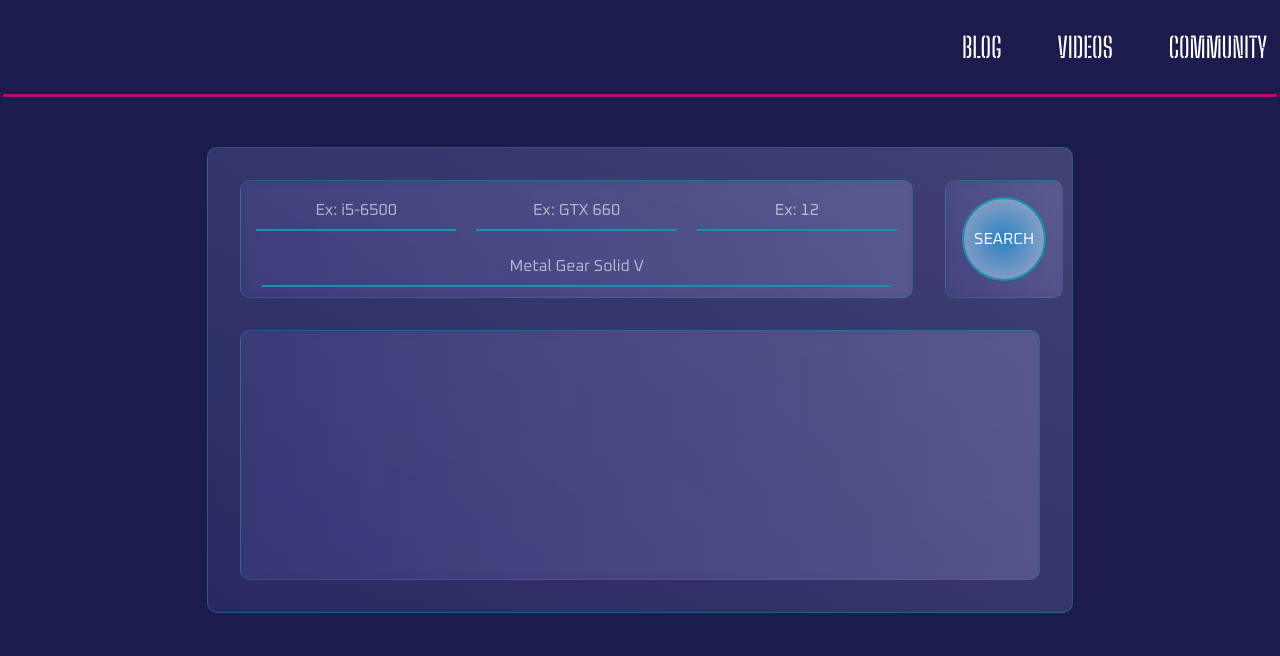
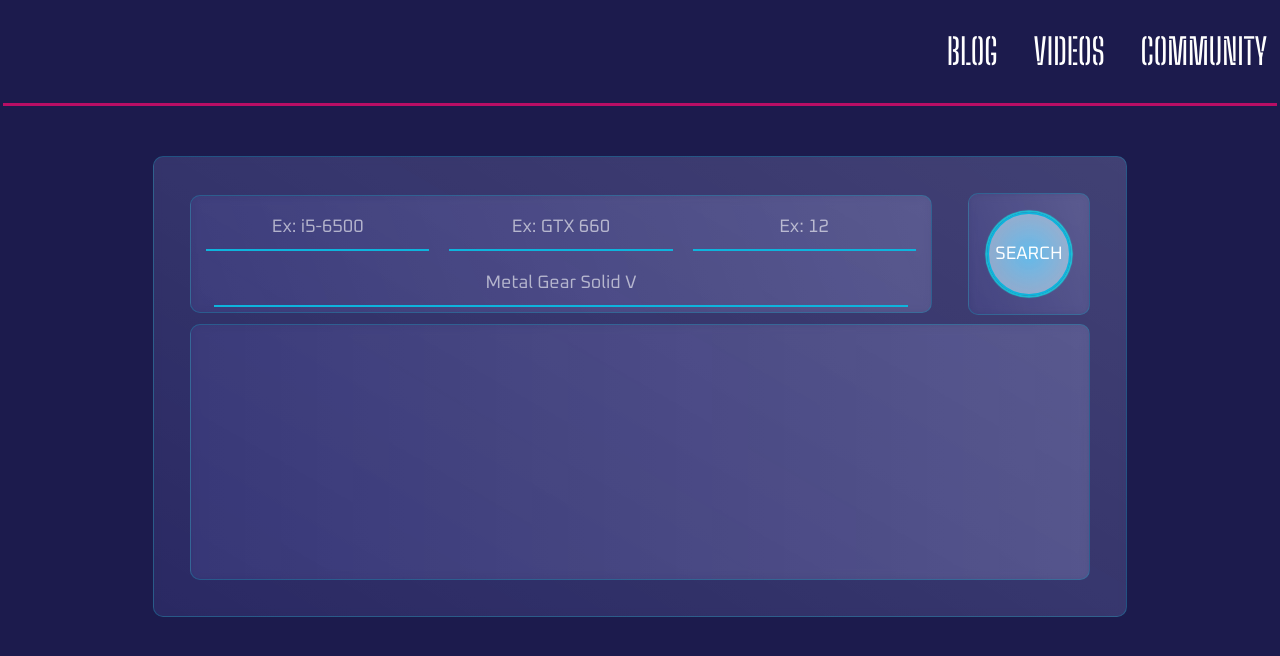
Before and after one commit to CyberWolf-1219/game-search-console, a React (Create React App) app: page / in a window 1280 px wide. Shown: the top 656 px of the page. Built offline with nearby package versions, Linux system fonts and the light colour scheme.

Commit message:
Results now load with animation
ResultCard.jsx: each card now get a index prop, each cards animation delay is calculated using index.

```diff
--- a/src/components/Navbar/navbar.css
+++ b/src/components/Navbar/navbar.css
@@ -12,5 +12,8 @@ nav {
   list-style-type: none;
   display: inline;
   margin-left: 2em;
-  font-size: 28px;
 }
+
+.nav-link a {
+  font-size: 2rem;
+}
--- a/src/components/ResultCard/ResultCard.jsx
+++ b/src/components/ResultCard/ResultCard.jsx
@@ -1,6 +1,6 @@
 import "./resultcard.css";
 
-function ResultCard({ name, dev, year, genres, cpu, gpu, memory, id }) {
+function ResultCard({ name, dev, year, genres, cpu, gpu, memory, id, index }) {
   const changeDescriptionPanel = (e) => {
     const cardId = e.target.getAttribute("data-card-id");
     const resultCard = document.getElementById(cardId);
@@ -17,7 +17,7 @@ function ResultCard({ name, dev, year, genres, cpu, gpu, memory, id }) {
   };
 
   return (
-    <div className="panel result-card" id={id}>
+    <div className="panel result-card" id={id} style={{ animationDelay: `${index * 0.25}s` }} >
       <img src="" alt="" />
       <span id="description">
         <div id="header">
@@ -52,7 +52,7 @@ function ResultCard({ name, dev, year, genres, cpu, gpu, memory, id }) {
           </div>
         </div>
       </span>
-    </div>
+    </ div>
   );
 }
 
--- a/src/components/ResultCard/resultcard.css
+++ b/src/components/ResultCard/resultcard.css
@@ -1,3 +1,7 @@
+* {
+  transition: all 0.5s;
+}
+
 .result-card {
   height: 200px;
   display: flex;
@@ -7,14 +11,20 @@
   gap: 1em;
   padding: 1em;
   margin-bottom: 1em;
+  opacity: 0;
+  animation: fade-drop-in 1s 0.5s forwards;
+  /* transition: all 1s; */
+}
+
+.result-card:hover {
+  transform: scale(1.1);
 }
 
 .result-card img {
   flex-grow: 1;
-  background-color: floralwhite;
+  background-color: rgb(218, 249, 253);
   height: 200px;
   min-width: 130px;
-  border: 2px solid rgba(255, 255, 255, 0.1);
 }
 
 .result-card #description {
@@ -69,3 +79,14 @@
   margin-left: 1em;
   border-bottom: 1px solid rgba(255, 255, 255, 0.2);
 }
+
+@keyframes fade-drop-in {
+  0% {
+    opacity: 0;
+    transform: translateY(-10px);
+  }
+  100% {
+    opacity: 100;
+    transform: none;
+  }
+}
--- a/src/components/SearchPanel/search_panel.css
+++ b/src/components/SearchPanel/search_panel.css
@@ -1,9 +1,11 @@
 #search-panel {
   width: 80vw;
-  min-width: 600px;
-  max-width: 800px;
+  min-width: 900px;
+  max-width: 900px;
   margin-top: 50px;
   padding: 2em;
+  opacity: 0;
+  animation: fade-drop-in 1s 0.5s ease-in forwards;
 }
 
 #search-console {
@@ -73,6 +75,9 @@
 #search-btn-container {
   flex-grow: 1;
   padding: 1em;
+  display: flex;
+  align-items: center;
+  justify-content: center;
 }
 
 #search-btn {
@@ -84,19 +89,59 @@
   width: 80px;
   height: 80px;
   background-image: radial-gradient(
-    rgba(0, 183, 255, 0.5),
+    rgba(103, 209, 255, 0.829),
     rgba(255, 255, 255, 0.5)
   );
   transition: 0.5s ease-in-out;
   cursor: pointer;
+  box-shadow: 0em 0em 0.05em 0.1em rgba(0, 255, 255, 0.65);
 }
 
 #search-btn:hover {
   transform: scale(1.1, 1.1);
+  background-image: radial-gradient(
+    rgba(255, 103, 103, 0.829),
+    rgba(255, 255, 255, 0.5)
+  );
+  box-shadow: 0em 0em 0.1em 0.2em rgba(255, 44, 44, 0.65);
+}
+
+#filter-container {
+  margin-top: 2em;
+  display: flex;
+  justify-content: space-between;
+}
+
+#filter-container select {
+  padding: 1em 1em;
+  width: 10em;
+  cursor: pointer;
+  color: white;
+}
+
+#filter {
+  visibility: hidden;
+}
+
+#option-container::after {
+  content: "";
+  width: 1em;
 }
 
 #results-panel {
-  margin-top: 2em;
+  margin-top: 0.5em;
   min-height: 200px;
   padding: 2em 2em 1em 2em;
+  z-index: 1;
 }
+
+@keyframes fade-drop-in {
+  0% {
+    opacity: 0;
+    transform: translateY(-10px);
+  }
+  100% {
+    opacity: 100;
+    transform: none;
+  }
+}
--- a/src/index.css
+++ b/src/index.css
@@ -4,7 +4,7 @@
 :root {
   --primary-color: #1c1b4d;
   --secondary-color: #b80e65;
-  --accent-color: #1791b1;
+  --accent-color: #0eb4dd;
   --font-color: rgb(255, 255, 255);
   --heading-font: "Big Shoulders Stencil Display";
   --body-font: "Oxanium";
@@ -15,6 +15,7 @@
   padding: 0;
   margin: 0;
   text-decoration: none;
+  font-size: 18px;
 }
 
 #root {
```
Also changed, not shown: src/assets/angle-down-solid.svg (added), src/assets/expand-arrow.png (added).
